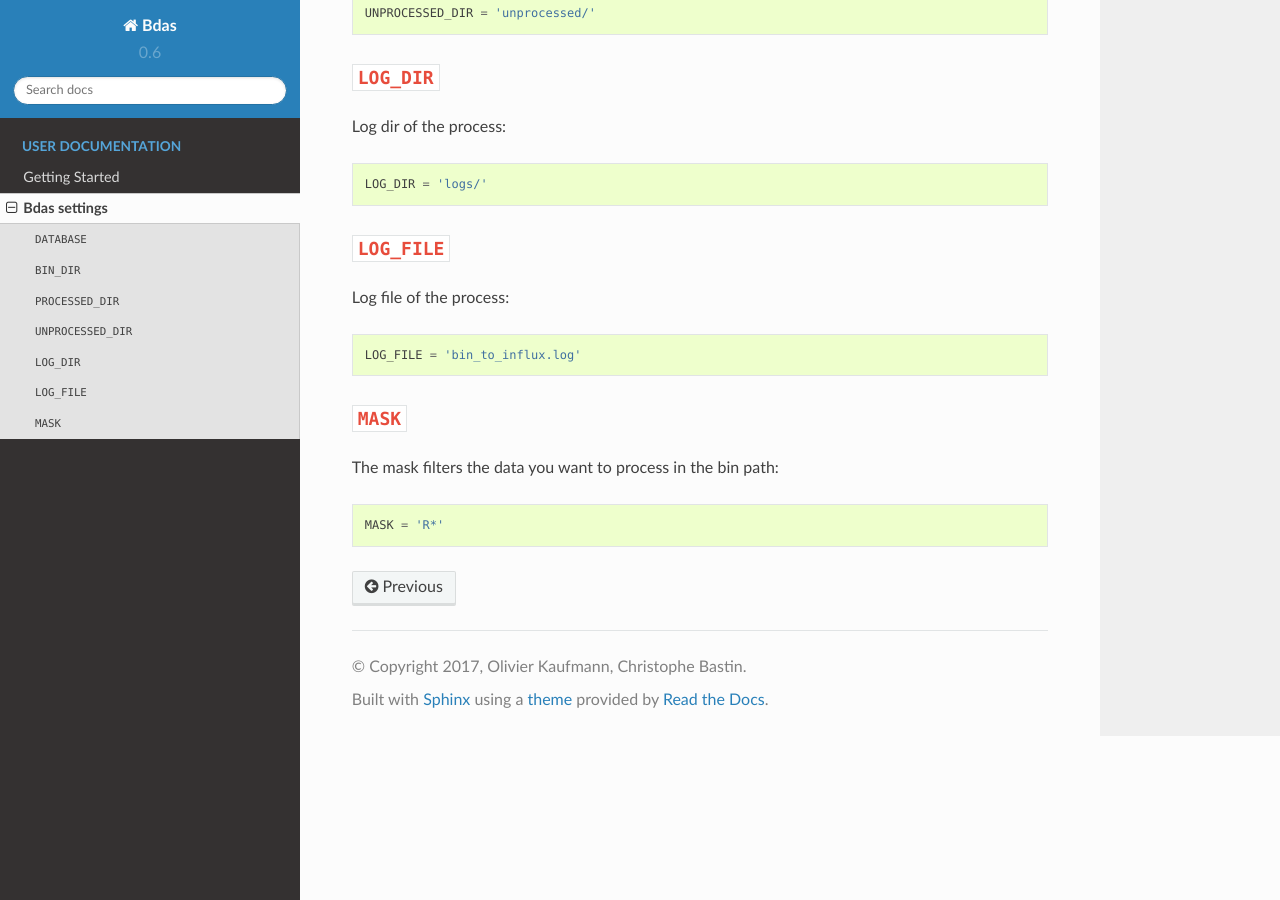
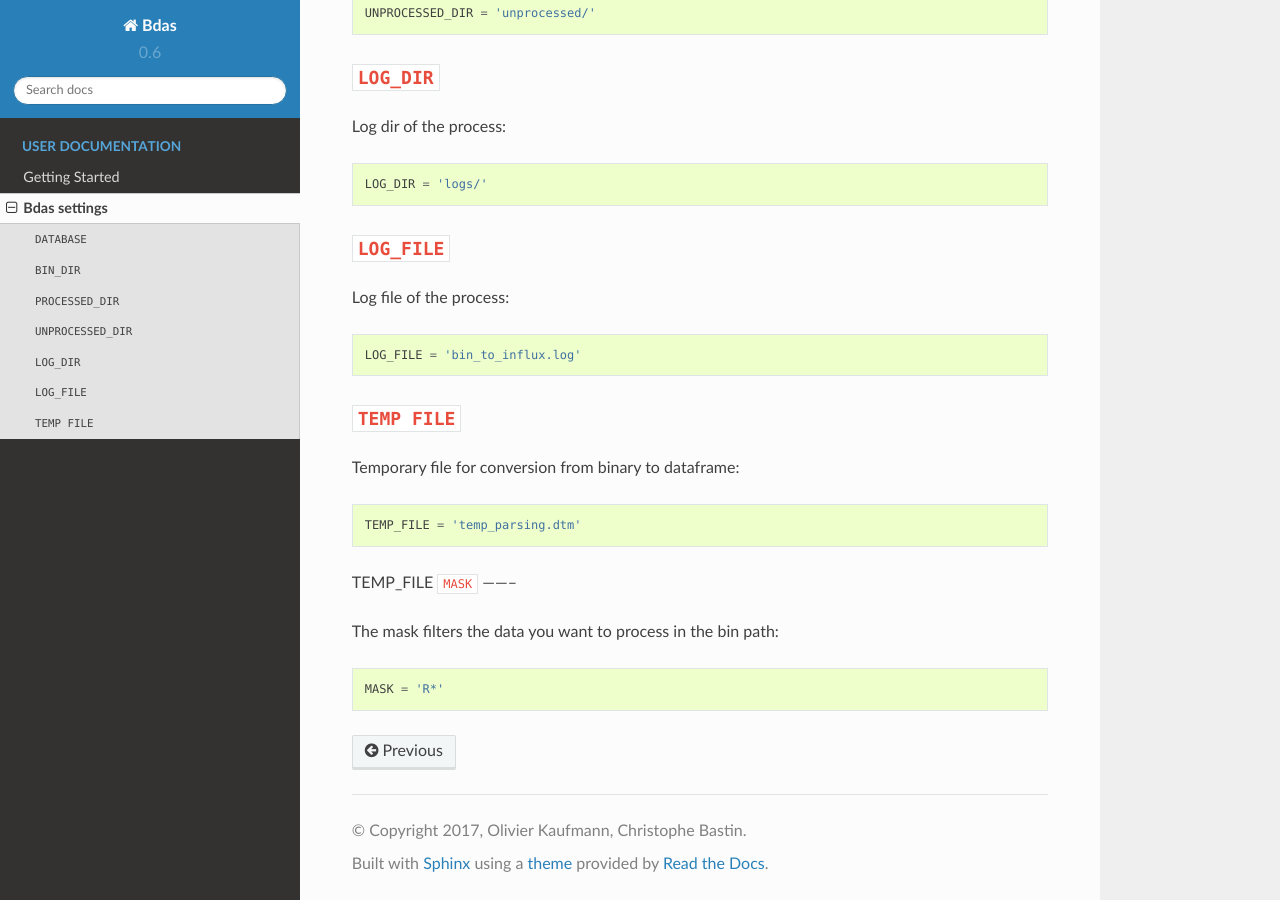
Before and after one commit to UMONS-GFA/bdas, a Sphinx documentation site: the page built from docs/source/settings.rst, in a window 1280 px wide and 900 px high, scrolled down 885 px. Built offline with Sphinx 7.4.7 and the Read the Docs theme 2.0.0, drawn with Linux system fonts in a browser that asks for light colours; formulas are drawn with MathJax 3.

Commit message:
add temp_file variable

```diff
--- a/docs/source/settings.rst
+++ b/docs/source/settings.rst
@@ -50,6 +50,13 @@ Log file of the process::
 
     LOG_FILE = 'bin_to_influx.log'
 
+``TEMP FILE``
+-------------
+Temporary file for conversion from binary to dataframe::
+
+    TEMP_FILE = 'temp_parsing.dtm'
+
+TEMP_FILE
 ``MASK``
 --------
 
```
